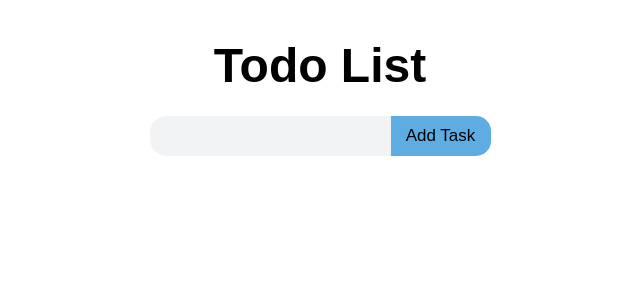
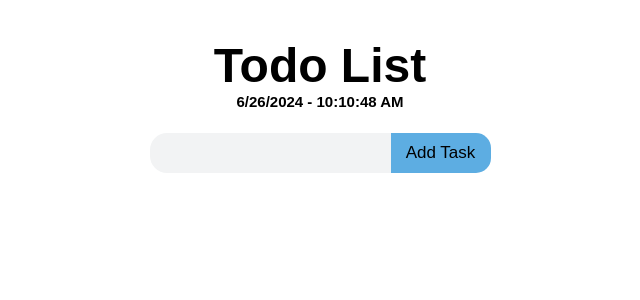
Before and after one commit to alalUDDIN123/react_19, a React (Vite) app: page / in a window 1280 px wide. Shown: the top 300 px of the page, without its empty margins (320-960 px from the left). Built offline with nearby package versions, Linux system fonts and the light colour scheme.

Commit message:
---current-date-time---

```diff
--- /dev/null
+++ b/src/projects/DateTime.jsx
@@ -0,0 +1,26 @@
+import { useEffect, useState } from "react"
+
+
+const DateTime = () => {
+    const [dateTime, setdataTime] = useState(null)
+
+    useEffect(() => {
+        const clearIntervalId = setInterval(() => {
+            const currentdata = new Date();
+            const formatteddate = currentdata.toLocaleDateString()
+            const formattedTime = currentdata.toLocaleTimeString()
+            setdataTime(`${formatteddate} - ${formattedTime}`)
+        }, 1000)
+
+        return () => {
+            clearInterval(clearIntervalId)
+        }
+    }, [])
+    return (
+        <>
+          {dateTime}
+        </>
+    )
+}
+
+export default DateTime
--- a/src/projects/todo.css
+++ b/src/projects/todo.css
@@ -32,13 +32,7 @@ h1 {
   overflow: hidden;
 }
 
-.header,
-.form,
-.datetime {
-  margin: 0 1rem;
-  min-height: 10vh;
-  width: 100%;
-}
+
 
 .header {
   align-items: center;
--- a/src/projects/todo.jsx
+++ b/src/projects/todo.jsx
@@ -2,6 +2,7 @@ import { useState, useEffect } from "react";
 import "./todo.css";
 import TodoList from "./TodoList";
 import { getTodosFromLocalStorage, saveTodosToLocalStorage } from "./Helper";
+import DateTime from "./DateTime";
 
 const Todo = () => {
     const [todoInput, setTodoInput] = useState('');
@@ -34,6 +35,11 @@ const Todo = () => {
             <header>
                 <h1>Todo List</h1>
             </header>
+
+            {/* display real date time */}
+            <h2 className="datetime">
+                <DateTime />
+            </h2>
             <section className="form">
                 <form onSubmit={handleSubmit}>
                     <div>
```
